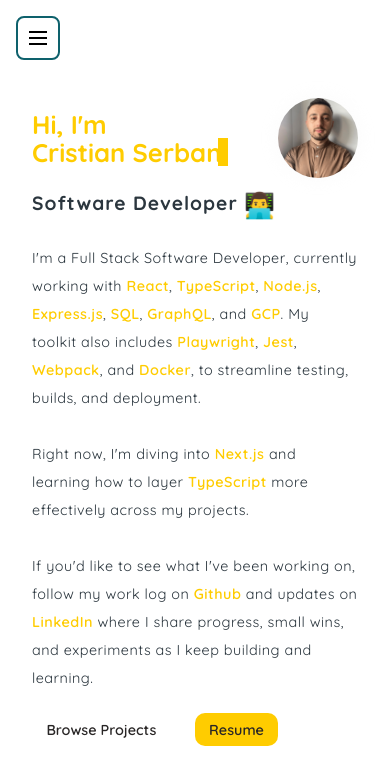
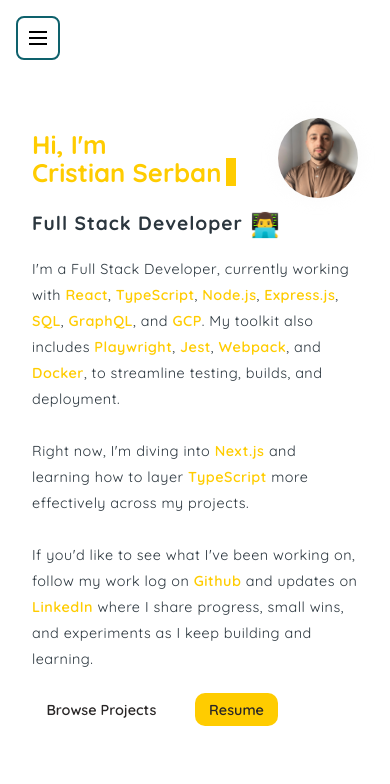
Before and after one commit to ChrisserDev/Portofolio-Web-App, a Next.js app: page / in a window 390 px wide. Shown: the top 784 px of the page. Built offline with nearby package versions, Linux system fonts and the light colour scheme.

Commit message:
Refine mobile styles and update homepage title

```diff
--- a/src/app/components/NavigationMenu.scss
+++ b/src/app/components/NavigationMenu.scss
@@ -301,9 +301,9 @@
       padding-top: 2rem;
     }
     @media screen and (max-width: 550px) {
-      padding-top: 1.5rem;
+      padding-top: 1rem;
       font-size: 0.9rem;
-      line-height: 28px;
+      line-height: 26px;
       letter-spacing: 0.5px;
     }
     .desc-skill {
@@ -375,6 +375,10 @@
     --name-width: 12.5ch;
     animation: typing 1.7s steps(20, end) 1.1s forwards, blink-caret 0.8s step-end infinite 1.8s;
     width: 0;
+    @media screen and (max-width: 550px) {
+      --name-width: 13ch;
+      max-width: 100%;
+    }
   }
 }
 
--- a/src/app/page.tsx
+++ b/src/app/page.tsx
@@ -16,9 +16,9 @@ export default function Home() {
               <Image className='portrait-image' src="/portrait.png" width={120} height={120} alt="Image of Cristian Serban"/>
             </div>
           </div>
-          <h3>Software Developer</h3>
+          <h3>Full Stack Developer</h3>
           <p className='home-page-description'>
-            I&apos;m a Full Stack Software Developer, currently working with <span className='desc-skill'>React</span>, <span className='desc-skill'>TypeScript</span>, <span className='desc-skill'>Node.js</span>, <span className='desc-skill'>Express.js</span>, <span className='desc-skill'>SQL</span>, <span className='desc-skill'>GraphQL</span>, and <span className='desc-skill'>GCP</span>. My toolkit also includes <span className='desc-skill'>Playwright</span>, <span className='desc-skill'>Jest</span>, <span className='desc-skill'>Webpack</span>, and <span className='desc-skill'>Docker</span>, to streamline testing, builds, and deployment. <br/>  <br/>
+            I&apos;m a Full Stack Developer, currently working with <span className='desc-skill'>React</span>, <span className='desc-skill'>TypeScript</span>, <span className='desc-skill'>Node.js</span>, <span className='desc-skill'>Express.js</span>, <span className='desc-skill'>SQL</span>, <span className='desc-skill'>GraphQL</span>, and <span className='desc-skill'>GCP</span>. My toolkit also includes <span className='desc-skill'>Playwright</span>, <span className='desc-skill'>Jest</span>, <span className='desc-skill'>Webpack</span>, and <span className='desc-skill'>Docker</span>, to streamline testing, builds, and deployment. <br/>  <br/>
             Right now, I&apos;m diving into  <span className='desc-skill'>Next.js</span> and learning how to layer <span className='desc-skill'>TypeScript</span> more effectively across my projects. <br/><br/>
             If you&apos;d like to see what I&apos;ve been working on, follow my work log on <span><a className='github-link desc-skill' href="https://github.com/ChrisserDev" target='_blank' aria-label="Link to my personal Github profile" title="Link to my personal Github profile">Github</a></span> and updates on <span><a className='linkedin-link desc-skill' href="https://www.linkedin.com/in/cristianserban24/"  target='_blank' aria-label="Link to my personal Linkedin profile" title="Link to my personal Linkedin profile">LinkedIn</a></span> where I share progress, small wins, and experiments as I keep building and learning.
           </p>
```
